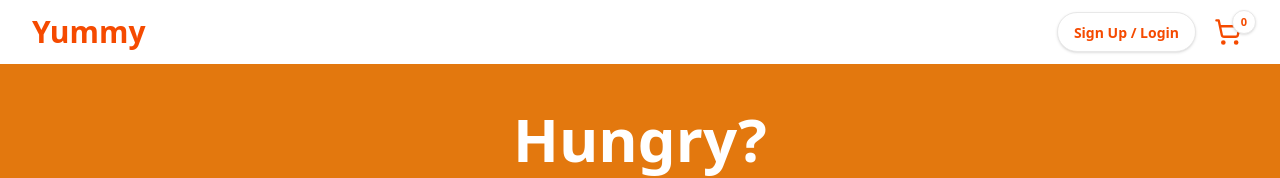
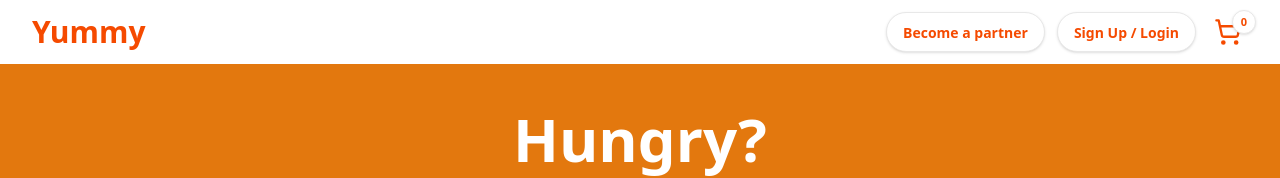
Before and after one commit to mufeeda1996/yummy, a React (Vite) app: page / in a window 1280 px wide. Shown: the top 178 px of the page. Built offline with nearby package versions, Linux system fonts and the light colour scheme; no server answers.

Commit message:
first commit

```diff
--- a/src/components/Navbar.jsx
+++ b/src/components/Navbar.jsx
@@ -87,7 +87,7 @@ const Navbar = () => {
           </h1>
         </Link>
         <div className='flex items-center gap-3'>
-        {/* <Link to='/admin'> <button className="btn sm:btn-sm md:btn-md bg-white text-orange-600 rounded-full font-semibold shadow hover:shadow-md transition"> Become a partner </button></Link> */}
+        <Link to='/admin'> <button className="btn sm:btn-sm md:btn-md bg-white text-orange-600 rounded-full font-semibold shadow hover:shadow-md transition"> Become a partner </button></Link>
           <button
             className="btn bg-white text-orange-600 rounded-full font-semibold shadow"
             onClick={() => document.getElementById("my_modal_3").showModal()}
```
Also changed, not shown: src/main.jsx (+5 -5 lines).
